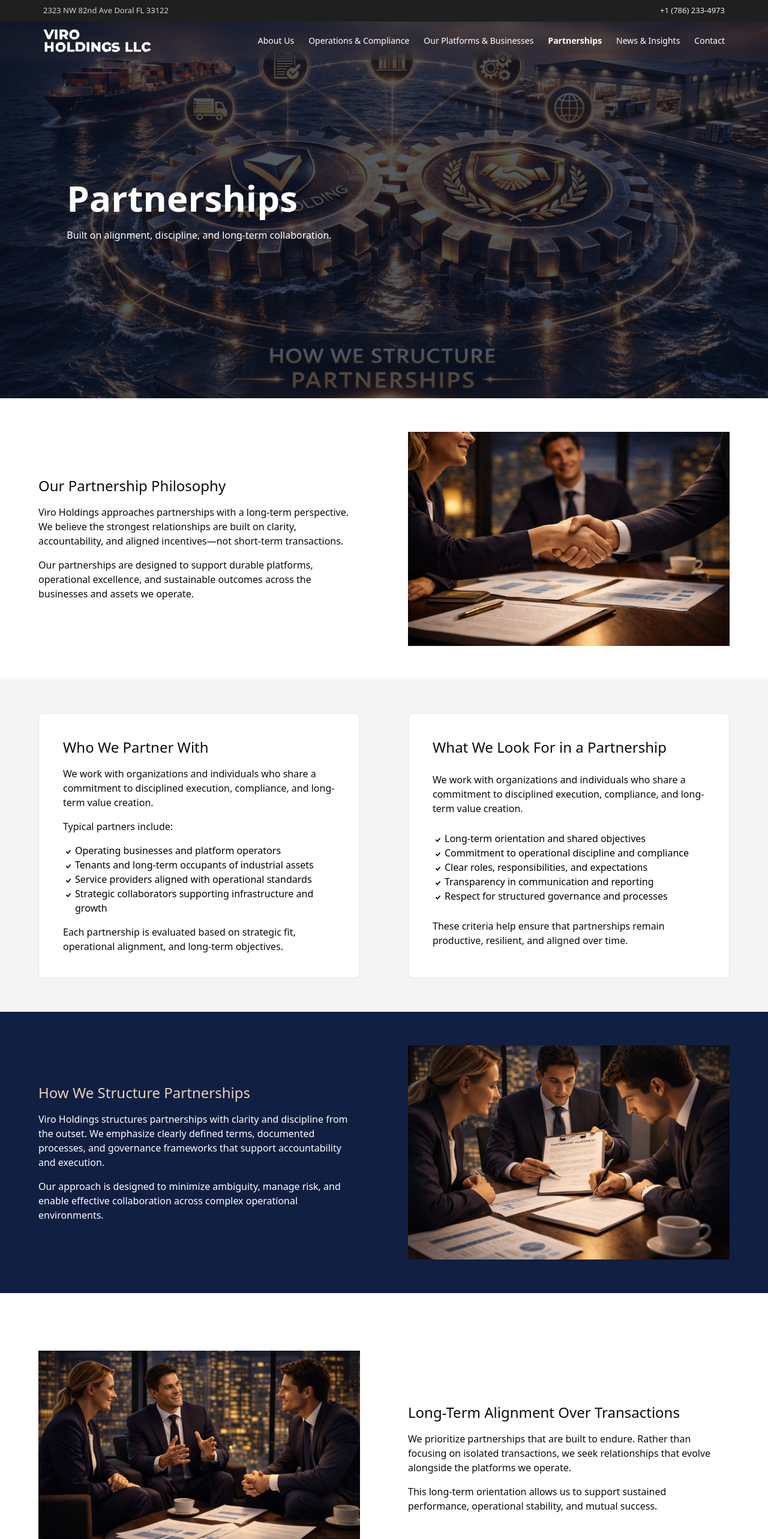
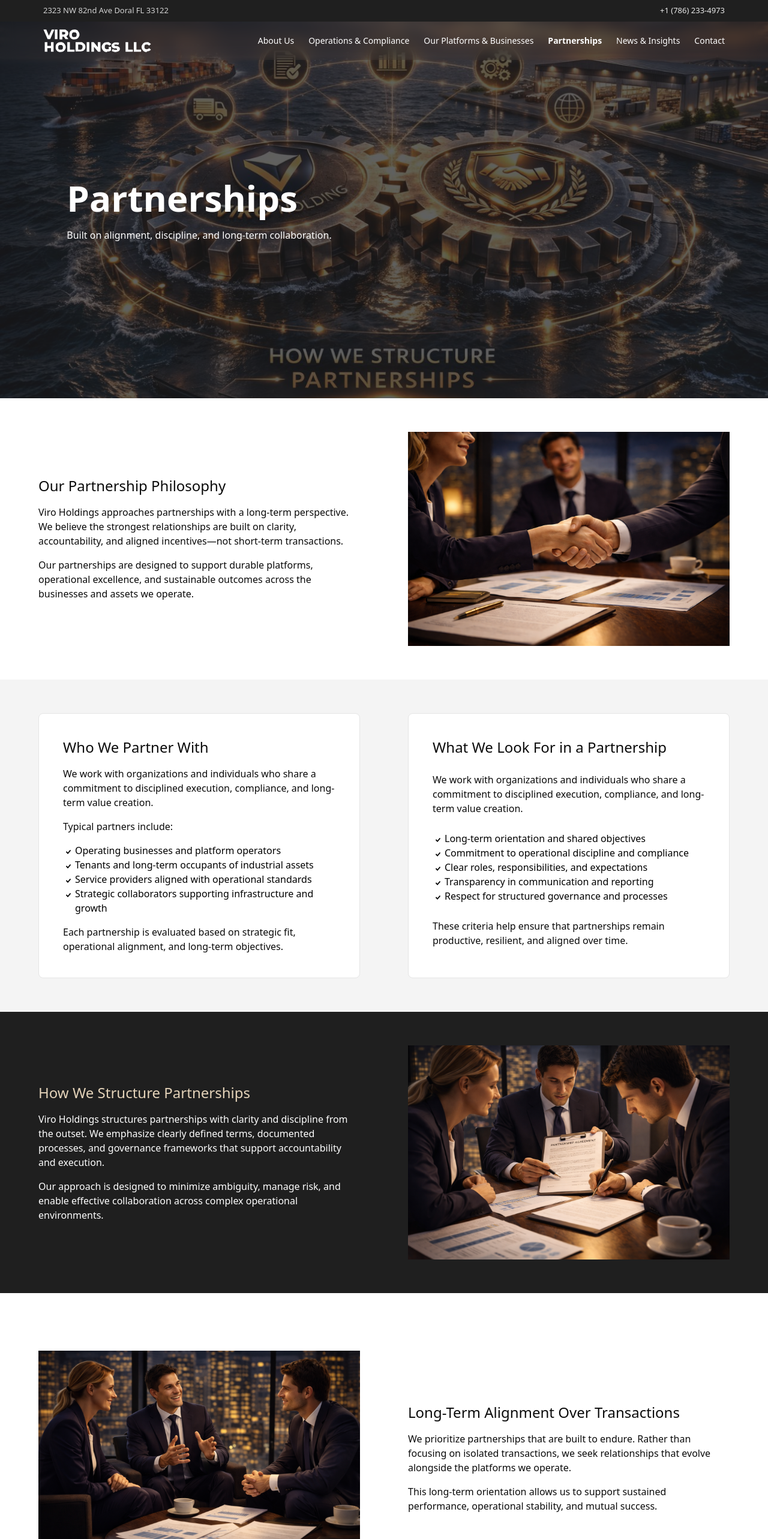
Before and after one commit to felipenino13/viro-holdings-llc, a Next.js app: page /partnerships in a window 1280 px wide. Shown: the top 2566 px of the page at 60% size. Built offline with nearby package versions, Linux system fonts and the light colour scheme.

Commit message:
ajuste en los colores de la pagina de Partnership a negros

```diff
--- a/app/partnerships/page.tsx
+++ b/app/partnerships/page.tsx
@@ -38,7 +38,7 @@ export default function Partnerships() {
     <>
     <div className="bg-[#0D1323] px-2 pt-20 bg-[url(/images/partnership-01.jpeg)] bg-to bg-cover bg-no-repeat relative text-white -mt-30">
       {/* Overlay azul oscuro */}
-      <div className="absolute inset-0 bg-[#0D1323]/70">
+      <div className="absolute inset-0 bg-[#1F1F1F]/70">
       </div>
 
       <div className="max-w-6xl mx-auto py-60 grid grid-cols-2 gap-x-20 py-4 gap-y-5 relative z-10">
@@ -109,7 +109,7 @@ export default function Partnerships() {
       </div>
     </div>
 
-    <div className="px-2 py-10 bg-[#111F42]">
+    <div className="px-2 py-10 bg-[#1F1F1F]">
       <div className="max-w-6xl mx-auto grid grid-cols-1 sm:grid-cols-2 gap-x-20 py-4">
         <div className="text-white m-auto grid gap-4">
           <h2 className="text-2xl text-[#E4D3B9]">How We Structure Partnerships</h2>
```
